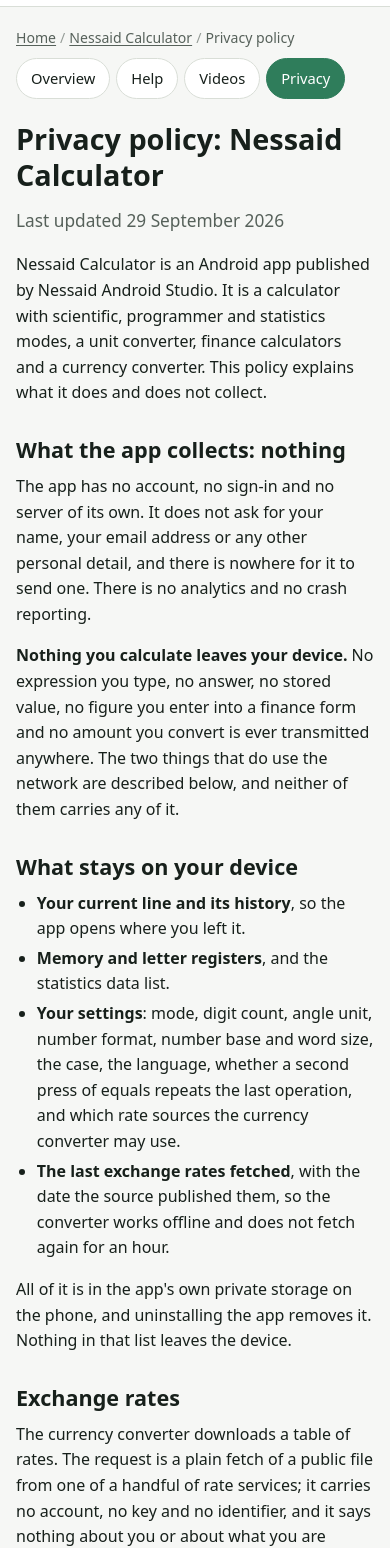
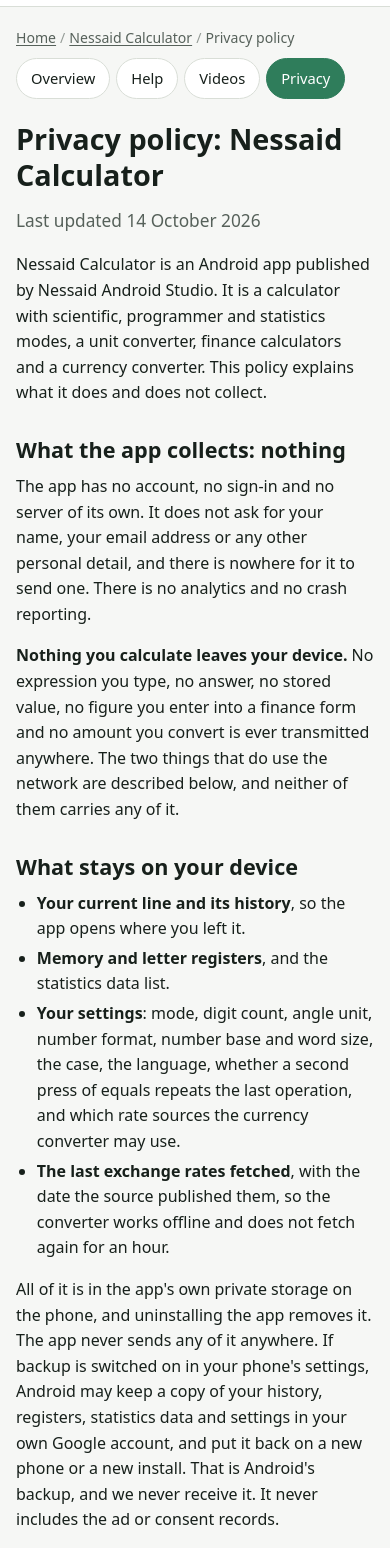
Before and after one commit to nessaid-android/nessaid-android.github.io, a plain HTML site: page apps/calculator/privacy.html in a window 390 px wide. Shown: the part 54-1602 px from the top of the page. Drawn offline with Linux system fonts and the light colour scheme.

Commit message:
Nessaid Calculator's privacy page: backups, Privacy choices
What stays on the phone may also be in the user's own Android backup,
which we never receive and which never carries the ad or consent
records. The consent paragraph says where an EEA user changes their
answer: Privacy choices in the menu.

Co-Authored-By: Claude Opus 5.5 <noreply@anthropic.com>

```diff
--- a/apps/calculator/privacy.html
+++ b/apps/calculator/privacy.html
@@ -30,7 +30,7 @@
   -->
   <article class="doc">
     <h1>Privacy policy: Nessaid Calculator</h1>
-    <p class="lede">Last updated 29 September 2026</p>
+    <p class="lede">Last updated 14 October 2026</p>
 
     <p>Nessaid Calculator is an Android app published by Nessaid Android Studio. It is a
     calculator with scientific, programmer and statistics modes, a unit converter, finance
@@ -59,7 +59,10 @@
       them, so the converter works offline and does not fetch again for an hour.</li>
     </ul>
     <p>All of it is in the app's own private storage on the phone, and uninstalling the app
-    removes it. Nothing in that list leaves the device.</p>
+    removes it. The app never sends any of it anywhere. If backup is switched on in your
+    phone's settings, Android may keep a copy of your history, registers, statistics data and
+    settings in your own Google account, and put it back on a new phone or a new install. That is Android's
+    backup, and we never receive it. It never includes the ad or consent records.</p>
 
     <h2>Exchange rates</h2>
     <p>The currency converter downloads a table of rates. The request is a plain fetch of a
@@ -94,7 +97,8 @@
     <p>If you are in the European Economic Area, the United Kingdom or Switzerland, the app
     shows Google's consent form before requesting any ad, and your answer is stored on your
     device by Google's User Messaging Platform. Choosing not to consent to personalised ads does
-    not restrict any part of the calculator.</p>
+    not restrict any part of the calculator. Where that form was shown, the app's menu has
+    <strong>Privacy choices</strong>, which opens it again at any time.</p>
 
     <h2>Permissions, and why</h2>
     <p>The app itself requests no permissions. The ones you may see listed come from Google's ad
```
